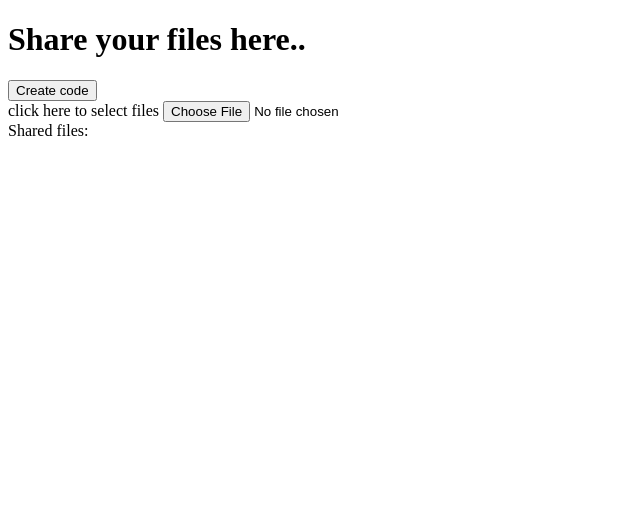
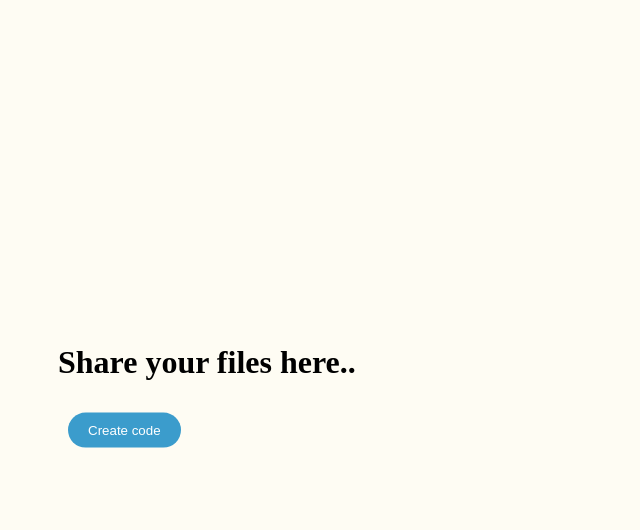
Before and after one commit to AkashMallela/file-share, a website: page public/index.html in a window 1280 px wide. Shown: the whole page, without its empty margins (0-640 px from the left). Drawn offline with nearby package versions, Linux system fonts and the light colour scheme; no server answers.

Commit message:
for render

```diff
--- a/public/index.html
+++ b/public/index.html
@@ -3,7 +3,7 @@
   <head>
     <meta charset="utf-8" />
     <title>Share File</title>
-    <link rel="stylesheet" src="styles.css" />
+    <link rel="stylesheet" href="/styles.css" />
   </head>
   <body>
     <div class="app">
```
